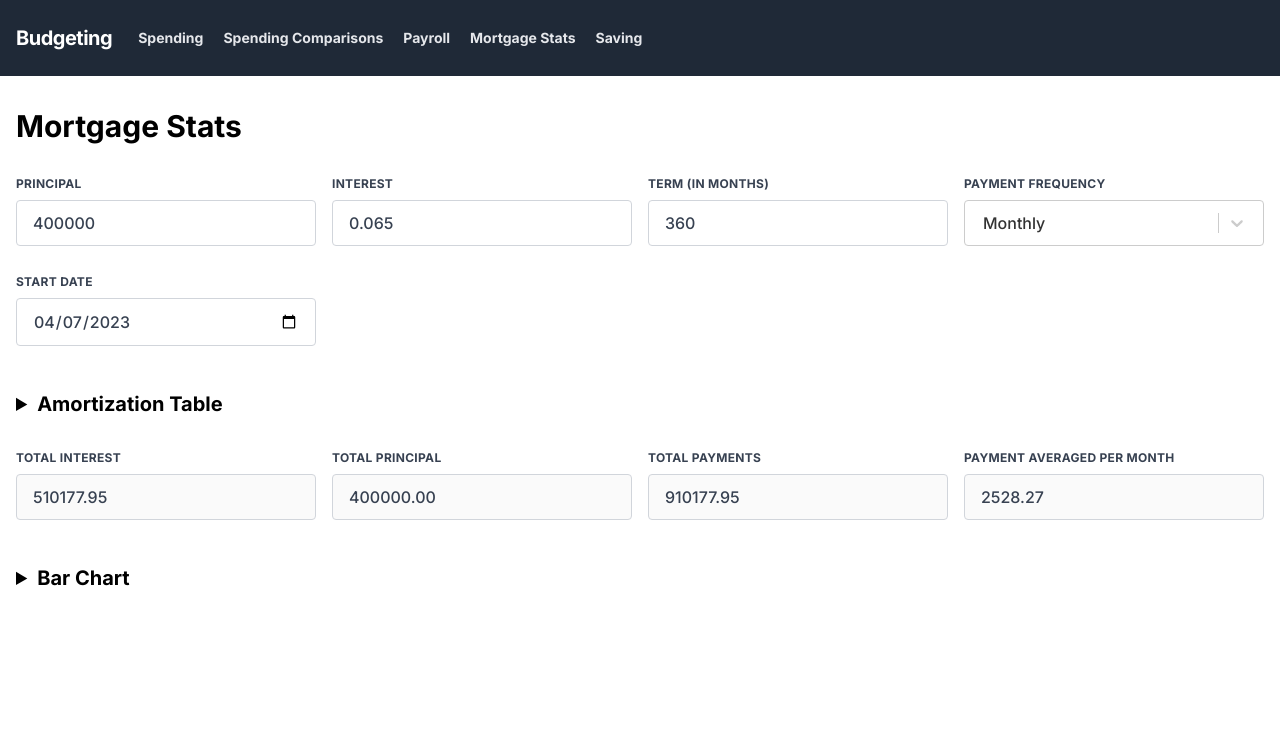
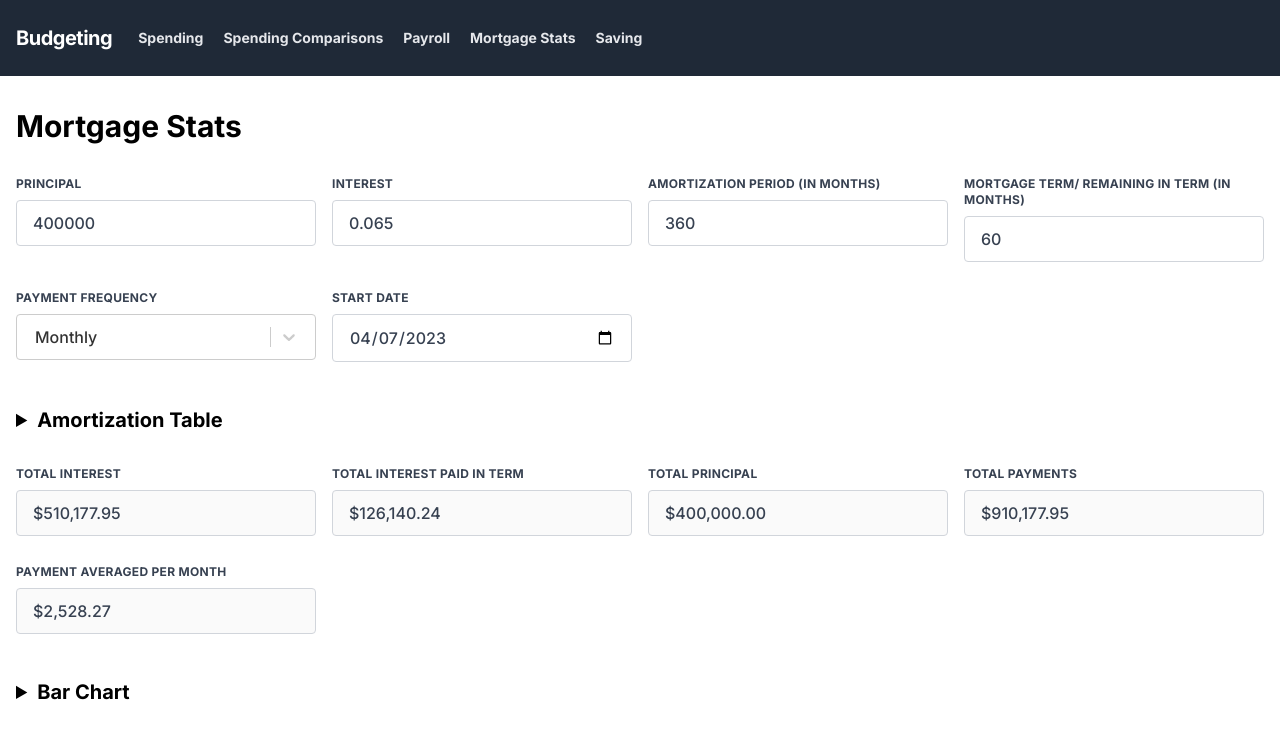
Before and after one commit to singularitypress/money-api, a Next.js app: page /mortgage-stats in a window 1280 px wide. Shown: the top 738 px of the page. Built offline with nearby package versions, Linux system fonts and the light colour scheme.

Commit message:
add total interest

```diff
--- a/pages/mortgage-stats.tsx
+++ b/pages/mortgage-stats.tsx
@@ -33,7 +33,8 @@ export default function MortgageStats() {
 
   const [principal, setPrincipal] = useState(400000);
   const [interest, setInterest] = useState(0.065);
-  const [term, setTerm] = useState(360);
+  const [amortizationPeriod, setAmortizationPeriod] = useState(360);
+  const [mortgageTerm, setMortgageTerm] = useState(60);
   const [paymentFrequency, setPaymentFrequency] = useState(12);
   const [startDate, setStartDate] = useState(new Date());
 
@@ -41,10 +42,10 @@ export default function MortgageStats() {
     calculateAmortizationTable(
       principal,
       interest,
-      term,
+      amortizationPeriod,
       paymentFrequency,
-      startDate,
-    ),
+      startDate
+    )
   );
 
   useEffect(() => {
@@ -52,12 +53,12 @@ export default function MortgageStats() {
       calculateAmortizationTable(
         principal,
         interest,
-        term,
+        amortizationPeriod,
         paymentFrequency,
-        startDate,
-      ),
+        startDate
+      )
     );
-  }, [principal, interest, term, paymentFrequency, startDate]);
+  }, [principal, interest, amortizationPeriod, paymentFrequency, startDate]);
 
   return (
     <>
@@ -85,12 +86,20 @@ export default function MortgageStats() {
             onChange={(e) => setInterest(parseFloat(e.target.value))}
           />
           <Input
-            label="Term (in months)"
+            label="Amortization Period (in months)"
             type="number"
-            name="term"
+            name="amortization-period"
             placeholder="360"
-            value={term}
-            onChange={(e) => setTerm(parseFloat(e.target.value))}
+            value={amortizationPeriod}
+            onChange={(e) => setAmortizationPeriod(parseFloat(e.target.value))}
+          />
+          <Input
+            label="Mortgage Term/ Remaining in Term (in months)"
+            type="number"
+            name="mortgage-term"
+            placeholder="60"
+            value={mortgageTerm}
+            onChange={(e) => setMortgageTerm(parseFloat(e.target.value))}
           />
           <Select
             label="Payment Frequency"
@@ -105,7 +114,7 @@ export default function MortgageStats() {
             }))}
             onChange={(e) => {
               setPaymentFrequency(
-                parseFloat((e as { label: string; value: string }).value),
+                parseFloat((e as { label: string; value: string }).value)
               );
             }}
           />
@@ -164,56 +173,84 @@ export default function MortgageStats() {
           <div className="flex flex-col">
             <Input
               label="Total Interest"
-              type="number"
+              type="text"
               name="total-interest"
               value={amortization
                 .reduce((acc, row) => acc + row.interest, 0)
-                .toFixed(2)}
+                ?.toLocaleString("en-CA", {
+                  currency: "CAD",
+                  style: "currency",
+                })}
               readOnly
               disabled
-              onChange={() => { }}
+              onChange={() => {}}
+            />
+          </div>
+          <div className="flex flex-col">
+            <Input
+              label="Total Interest Paid In Term"
+              type="text"
+              name="total-interest-in-term"
+              value={amortization[
+                mortgageTerm - 1
+              ]?.totalInterest?.toLocaleString("en-CA", {
+                currency: "CAD",
+                style: "currency",
+              })}
+              readOnly
+              disabled
+              onChange={() => {}}
             />
           </div>
           <div className="flex flex-col">
             <Input
               label="Total Principal"
-              type="number"
+              type="text"
               name="total-principal"
               value={amortization
                 .reduce((acc, row) => acc + row.principal, 0)
-                .toFixed(2)}
+                ?.toLocaleString("en-CA", {
+                  currency: "CAD",
+                  style: "currency",
+                })}
               readOnly
               disabled
-              onChange={() => { }}
+              onChange={() => {}}
             />
           </div>
           <div className="flex flex-col">
             <Input
               label="Total Payments"
-              type="number"
+              type="text"
               name="total-payments"
               value={amortization
                 .reduce((acc, row) => acc + row.payment, 0)
-                .toFixed(2)}
+                ?.toLocaleString("en-CA", {
+                  currency: "CAD",
+                  style: "currency",
+                })}
               readOnly
               disabled
-              onChange={() => { }}
+              onChange={() => {}}
             />
           </div>
           {/* Calculated payment per month based on Total Payments */}
           <div className="flex flex-col">
             <Input
               label="Payment Averaged Per Month"
-              type="number"
+              type="text"
               name="payment"
               placeholder="1000"
               value={(
                 (amortization[0]?.payment * paymentFrequency) /
                 12
-              ).toFixed(2)}
+              )?.toLocaleString("en-CA", {
+                currency: "CAD",
+                style: "currency",
+              })}
               readOnly
               disabled
-              onChange={() => { }}
+              onChange={() => {}}
             />
           </div>
         </div>
--- a/types/index.ts
+++ b/types/index.ts
@@ -29,6 +29,7 @@ export interface AmortizationTableRow {
   principal: number;
   interest: number;
   payment: number;
+  totalInterest: number;
 }
 
 export interface CPIObservation {
--- a/utils/calculate-amortization.ts
+++ b/utils/calculate-amortization.ts
@@ -42,6 +42,10 @@ export function calculateAmortizationTable(
     // Calculate the interest and principal components of the payment.
     const interest = balance * monthlyInterestRate;
     const principal = payment - interest;
+    let totalInterest =
+      paymentNumber === 1
+        ? interest
+        : amortizationTable[paymentNumber - 2].totalInterest + interest;
 
     // Update the loan balance after the payment is made.
     balance -= principal;
@@ -54,6 +58,7 @@ export function calculateAmortizationTable(
       principal,
       interest,
       payment,
+      totalInterest,
     });
   }
 
```
Also changed, not shown: 1 other file (tests, documents, lock files or other folders).
